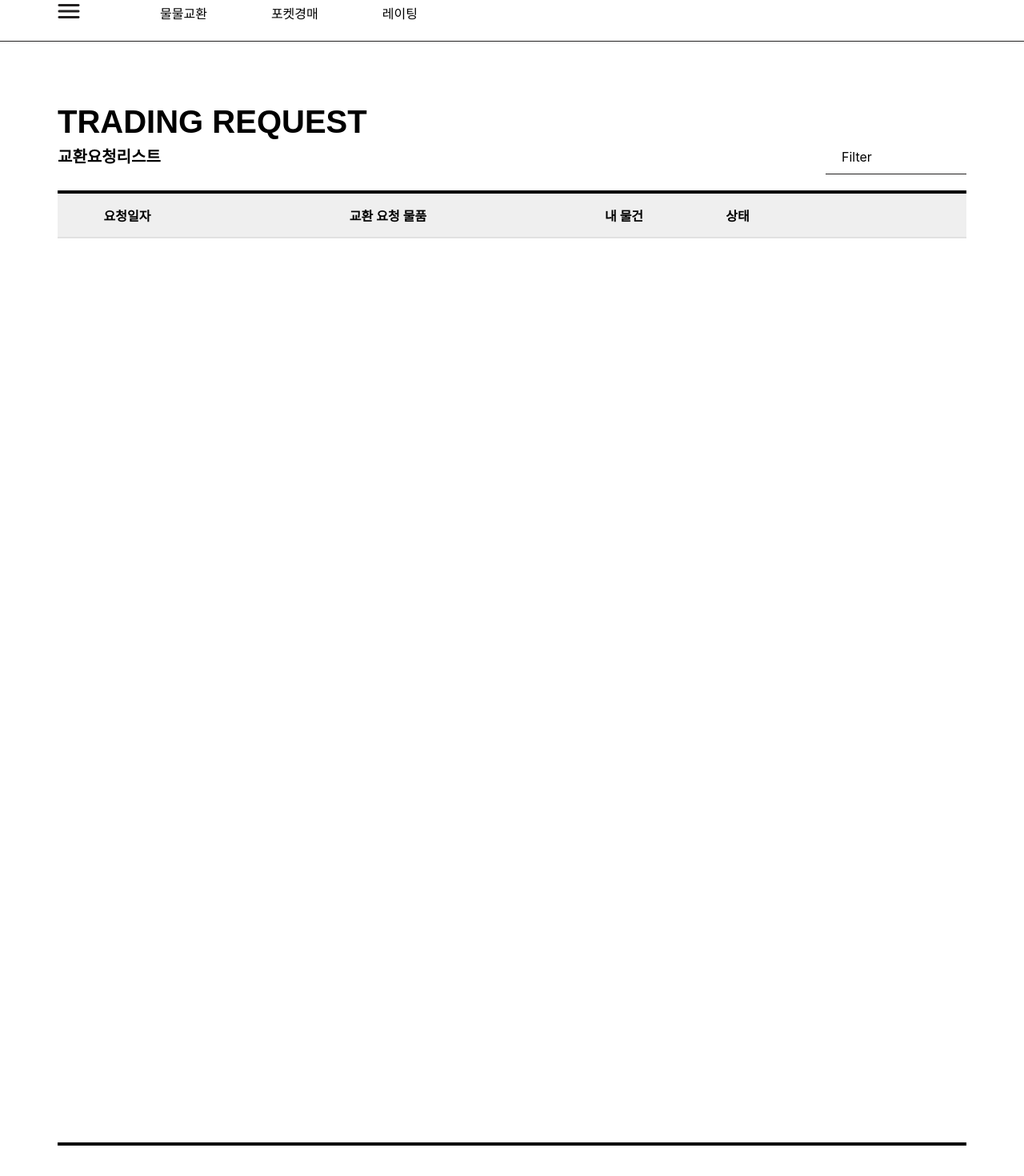
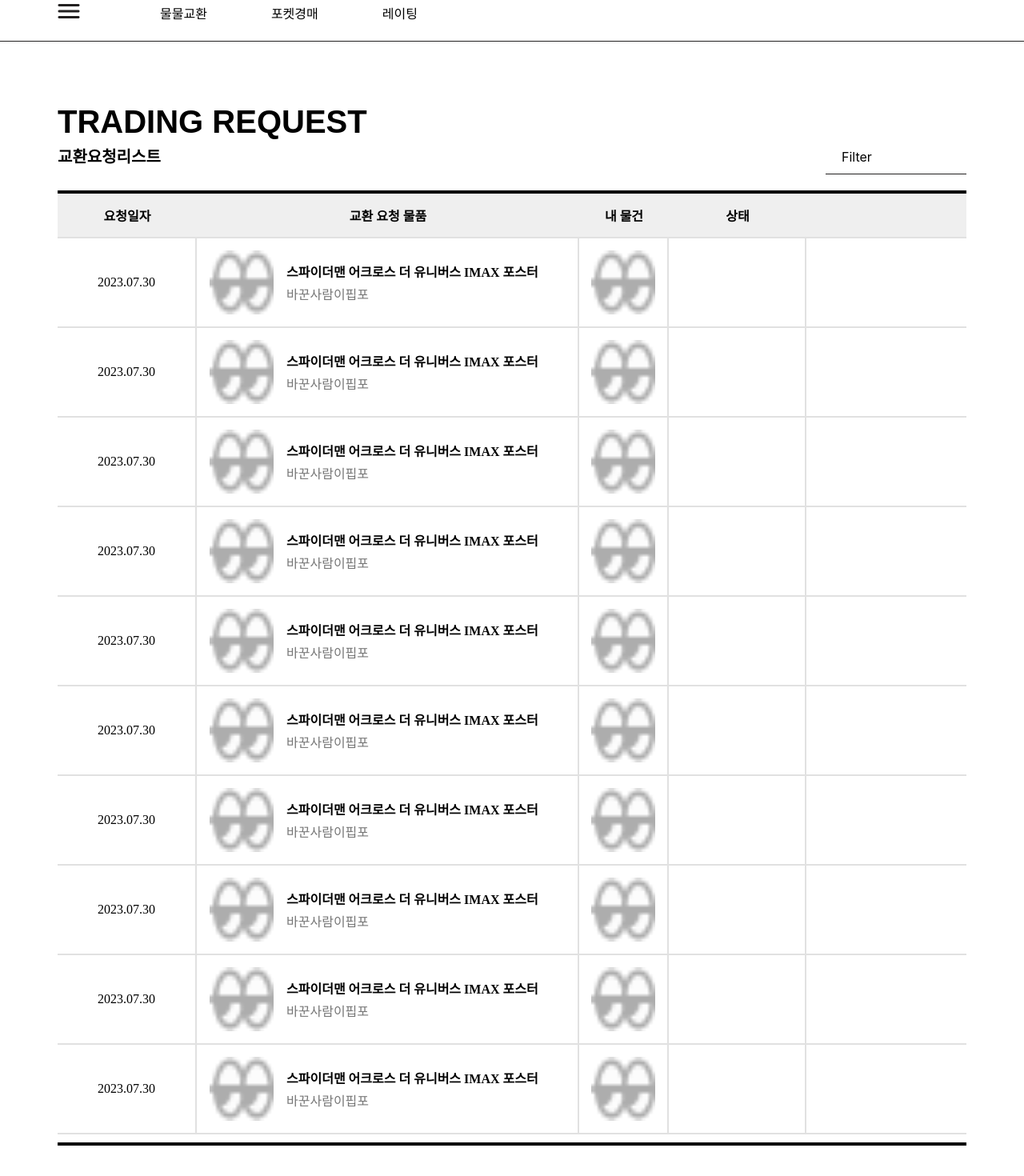
Before and after one commit to ffinal4/front-end, a React (Create React App) app: page /auctioncheck in a window 1280 px wide. Shown: the part 90-1560 px from the top of the page at 80% size. Built offline with nearby package versions, Linux system fonts and the light colour scheme; no server answers; a web font is replaced by a local one.

Commit message:
PEEP-41 <Feat : 경매확인페이지 마크업 구현>

```diff
--- a/src/components/MyAuctionCheckPage/AutionList.tsx
+++ b/src/components/MyAuctionCheckPage/MyAutionList.tsx
@@ -14,11 +14,11 @@ import {
   TradeRequestItem,
   User,
 } from "../TradeRequestPage/TradeRequestList";
-import image from "../../assets/images/arrowleft.png";
+import image from "../../assets/images/closedEyes.png";
 import RequestRejectModal from "../TradeRequestPage/RequestRejectModal";
 import { StBasicButton } from "../../styles/BasicButton";
 
-const AutionList = () => {
+const MyAutionList = () => {
   const [rejectModalOpen, setRejectModalOpen] = useState<boolean>(false);
 
   const [a, setA] = useState({
@@ -41,7 +41,7 @@ const AutionList = () => {
       </ButtonContainer>;
     }
 
-    if (request === "교환진행중") {
+    if (request === "경매진행중") {
       <ButtonContainer>
         <AcceptButton>채팅</AcceptButton>
         <RejectButton onClick={rejectModalClick}>완료</RejectButton>
@@ -88,4 +88,4 @@ const AutionList = () => {
   );
 };
 
-export default AutionList;
+export default MyAutionList;
--- a/src/pages/MyAuctionCheckPage.tsx
+++ b/src/pages/MyAuctionCheckPage.tsx
@@ -12,7 +12,7 @@ import {
   TradeRequestListContainer,
   TradeStateMenu,
 } from "./TradeRequestPage";
-import AuctionList from "../components/MainPage/AuctionList";
+import MyAutionList from "../components/MyAuctionCheckPage/MyAutionList";
 
 const MyAuctionCheckPage = () => {
   return (
@@ -30,7 +30,16 @@ const MyAuctionCheckPage = () => {
           <TradeStateMenu>상태</TradeStateMenu>
           <ChatState />
         </MenuContainer>
-        {/* <AuctionList /> */}
+        <MyAutionList />
+        <MyAutionList />
+        <MyAutionList />
+        <MyAutionList />
+        <MyAutionList />
+        <MyAutionList />
+        <MyAutionList />
+        <MyAutionList />
+        <MyAutionList />
+        <MyAutionList />
       </TradeRequestListContainer>
     </div>
   );
```
